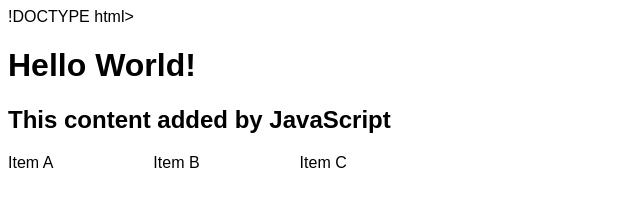
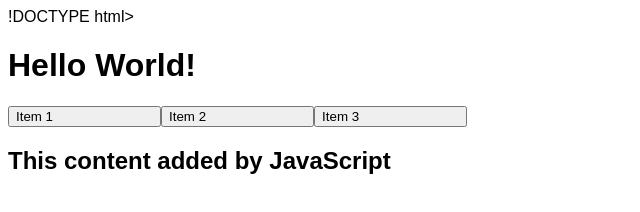
Before and after one commit to tashigyatso45/my-personal-website, a plain HTML site: page index.html in a window 1280 px wide. Shown: the whole page, without its empty margins (0-640 px from the left). Drawn offline with Linux system fonts and the light colour scheme.

Commit message:
created a list of buttons that are clickable

```diff
--- a/index.html
+++ b/index.html
@@ -6,11 +6,11 @@
   </head>
   <body>
     <h1>Hello World!</h1>
-    <script src="script.js"></script>
     <ul class="horizontal-list">
-            <li>Item A</li>
-        <li>Item B</li>
-        <li>Item C</li>
+           <button><li> Item 1 </li> </button>
+           <button> <li> Item 2</li></button>
+           <button> <li> Item 3 </li></button>
       </ul>
+      <script src="script.js"></script>
   </body>
 </html>
--- a/script.js
+++ b/script.js
@@ -1,3 +1,7 @@
 const h2 = document.createElement("h2");
 h2.textContent = "This content added by JavaScript";
-document.querySelector("body").appendChild(h2);
+document.querySelector("body").appendChild(h2)
+const myButton = document.querySelector(".horizontal-list");
+myButton.addEventListener('click', function () {
+    alert('Button was clicked!');
+});
```
